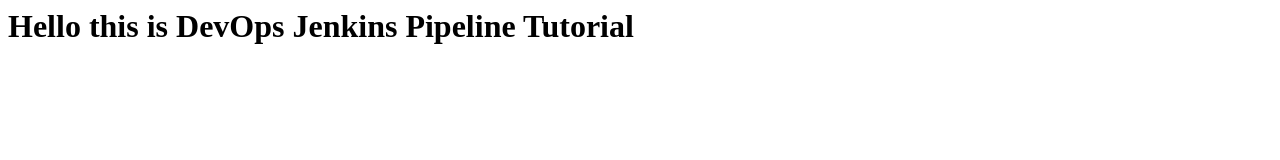
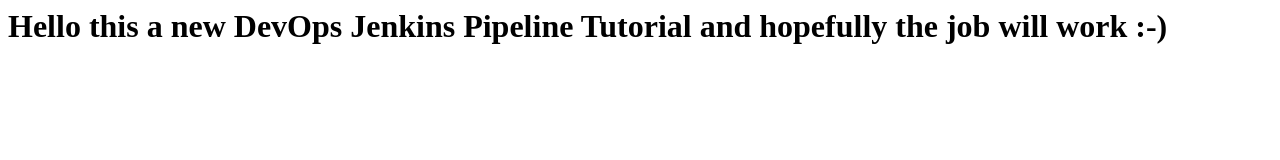
Before and after one commit to shkatara/jenkins-darey-io, a plain HTML site: page index.html in a window 1280 px wide. Drawn offline with Linux system fonts and the light colour scheme.

Commit message:
Updated index.html for new code

```diff
--- a/index.html
+++ b/index.html
@@ -1 +1 @@
-<h1> Hello this is DevOps Jenkins Pipeline Tutorial </h1>
+<h1> Hello this a new DevOps Jenkins Pipeline Tutorial and hopefully the job will work :-) </h1>
```
